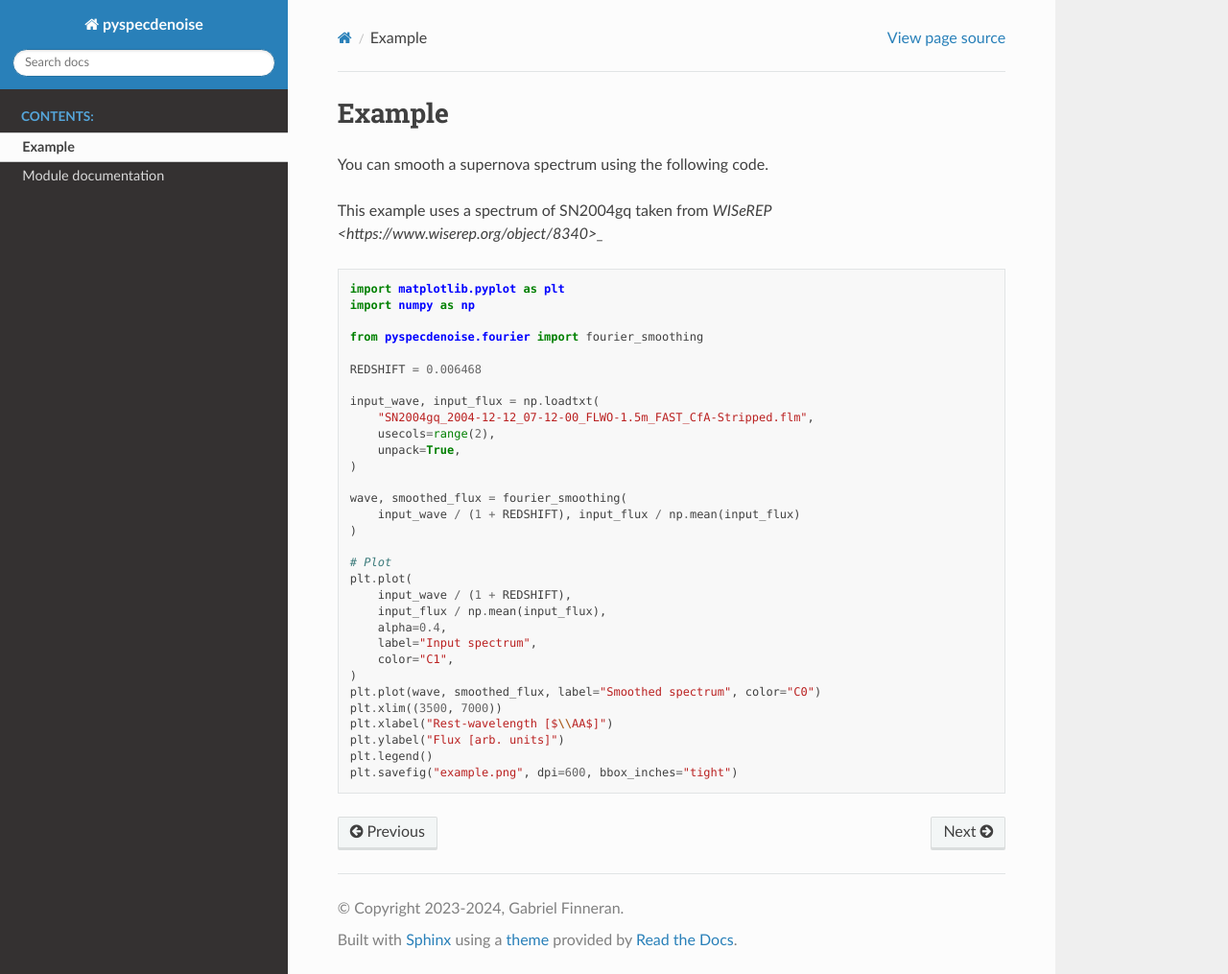
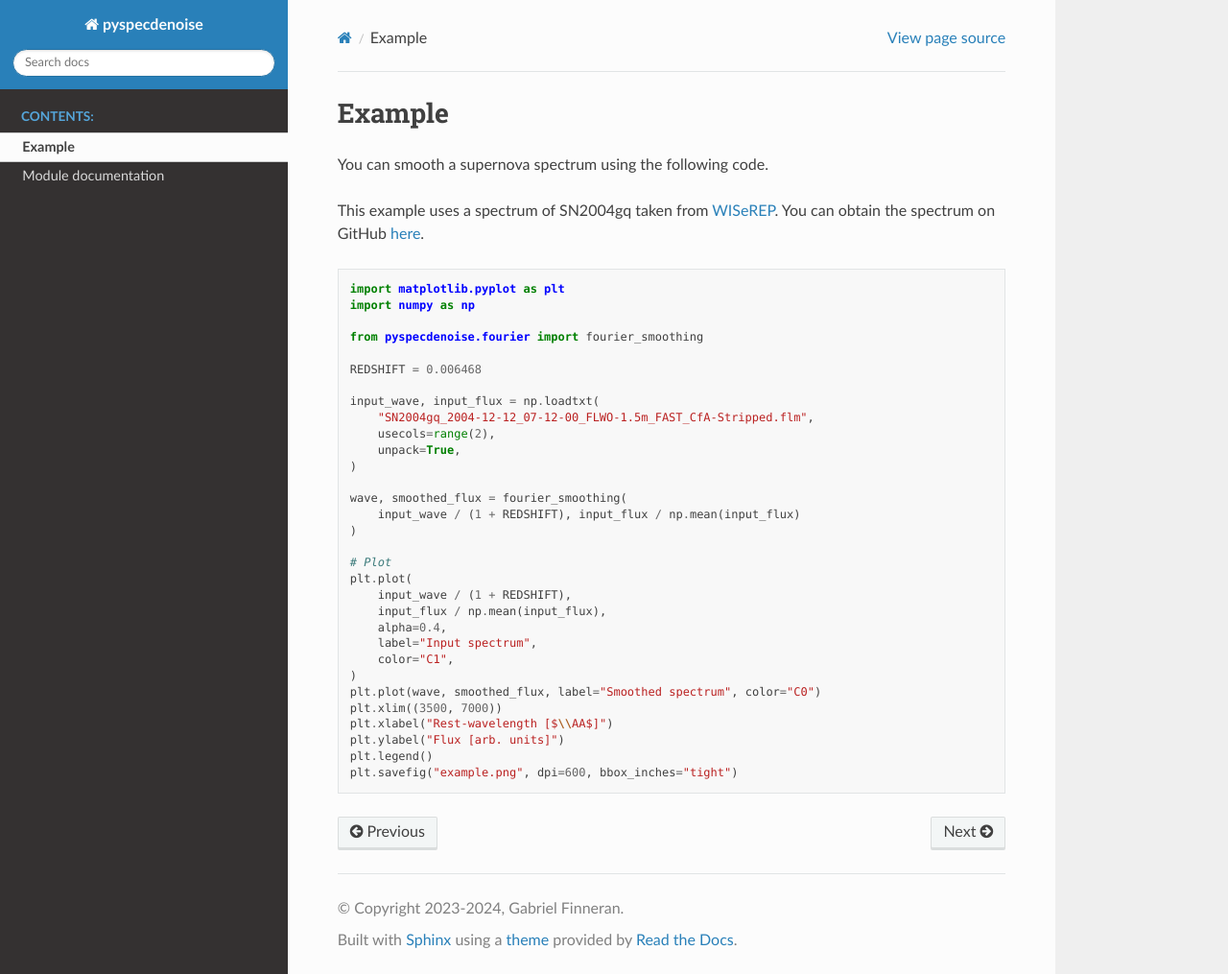
Before and after one commit to GabrielF98/fouriersmooth, a Sphinx documentation site: the page built from docs/example.rst, in a window 1280 px wide and 1015 px high. Shown: the whole window at 96% size. Built offline with Sphinx 7.4.7 and the Read the Docs theme 3.1.0, drawn with Linux system fonts in a browser that asks for light colours.

Commit message:
Update example.rst

```diff
--- a/docs/example.rst
+++ b/docs/example.rst
@@ -4,7 +4,8 @@ Example
 
 You can smooth a supernova spectrum using the following code.
 
-This example uses a spectrum of SN2004gq taken from `WISeREP <https://www.wiserep.org/object/8340>_`
+This example uses a spectrum of SN2004gq taken from `WISeREP <https://www.wiserep.org/object/8340>`_.
+You can obtain the spectrum on GitHub `here <https://github.com/GabrielF98/fouriersmooth/tree/example>`_.
 
 .. code-block:: Python
 
```
